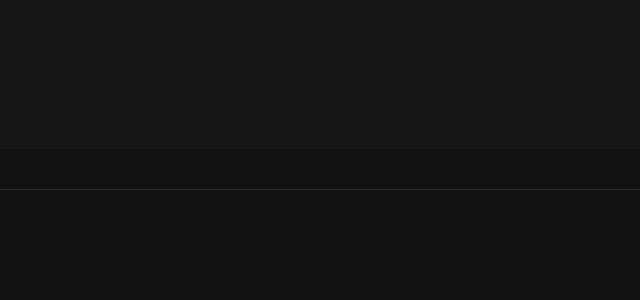
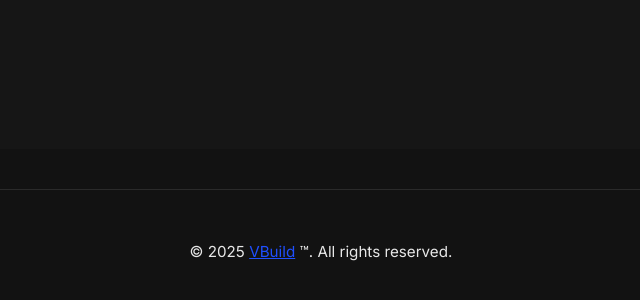
Before and after one commit to kaveenskn/GTA_landing_page, a React (Vite) app: page / in a window 1280 px wide. Shown: the part 2080-2380 px from the top of the page, without its empty margins (319-959 px from the left). Built offline with nearby package versions, Linux system fonts and the light colour scheme.

Commit message:
added animation change to footer

```diff
--- a/src/components/Footer.jsx
+++ b/src/components/Footer.jsx
@@ -1,16 +1,46 @@
-import React from 'react';
+import React, { useLayoutEffect, useRef } from 'react';
+import { gsap } from 'gsap';
+import { ScrollTrigger } from 'gsap/ScrollTrigger';
+
+gsap.registerPlugin(ScrollTrigger);
 
 const Footer = () => {
+    const textRef = useRef(null);
+    const footerRef = useRef(null);
+
+    useLayoutEffect(() => {
+        const ctx = gsap.context(() => {
+            if (!textRef.current) return;
+
+            gsap.from(textRef.current, {
+                scrollTrigger: {
+                    trigger: footerRef.current,
+                    start: 'top 98%',
+                    toggleActions: 'play none none none',
+                    once: true
+                },
+                immediateRender: false,
+                opacity: 0,
+                y: 20,
+                duration: 1.4,
+                ease: 'power3.out',
+                onComplete: () => {
+                    gsap.set(textRef.current, { clearProps: 'transform,opacity' });
+                }
+            });
+        }, footerRef);
+
+        return () => ctx.revert();
+    }, []);
+
     return (
-        <footer className="footer">
-            <div className="footer-marquee" aria-label="Footer notice">
-                <marquee behavior="scroll" direction="left" scrollamount="6">
-                    © 2025{' '}
-                    <a className="footer-link" href="#" target="_self" rel="noreferrer">
-                        VBuild
-                    </a>{' '}
-                    ™. All rights reserved.
-                </marquee>
+        <footer className="footer" ref={footerRef}>
+            <div className="footer-content" ref={textRef} style={{ fontSize: '0.95rem', fontWeight: 500, color: 'rgba(255, 255, 255, 0.9)' }}>
+                © 2025{' '}
+                <a className="footer-link" href="#" target="_self" rel="noreferrer">
+                    VBuild
+                </a>{' '}
+                ™. All rights reserved.
             </div>
         </footer>
     );
--- a/src/index.css
+++ b/src/index.css
@@ -282,17 +282,12 @@ a {
   border-top: 1px solid rgba(255, 255, 255, 0.1);
   text-align: center;
   color: var(--text-gray);
+  position: relative;
+  z-index: 10;
+  background-color: var(--bg-dark);
 }
 
-.footer-marquee {
-  width: 100%;
-  max-width: 100%;
-  overflow: hidden;
-  font-size: clamp(0.75rem, 1.1vw, 0.95rem);
-  line-height: 1.3;
-  font-weight: 500;
-  color: rgba(255, 255, 255, 0.55);
-}
+
 
 .footer-link {
   color: #1f4fff;
```
